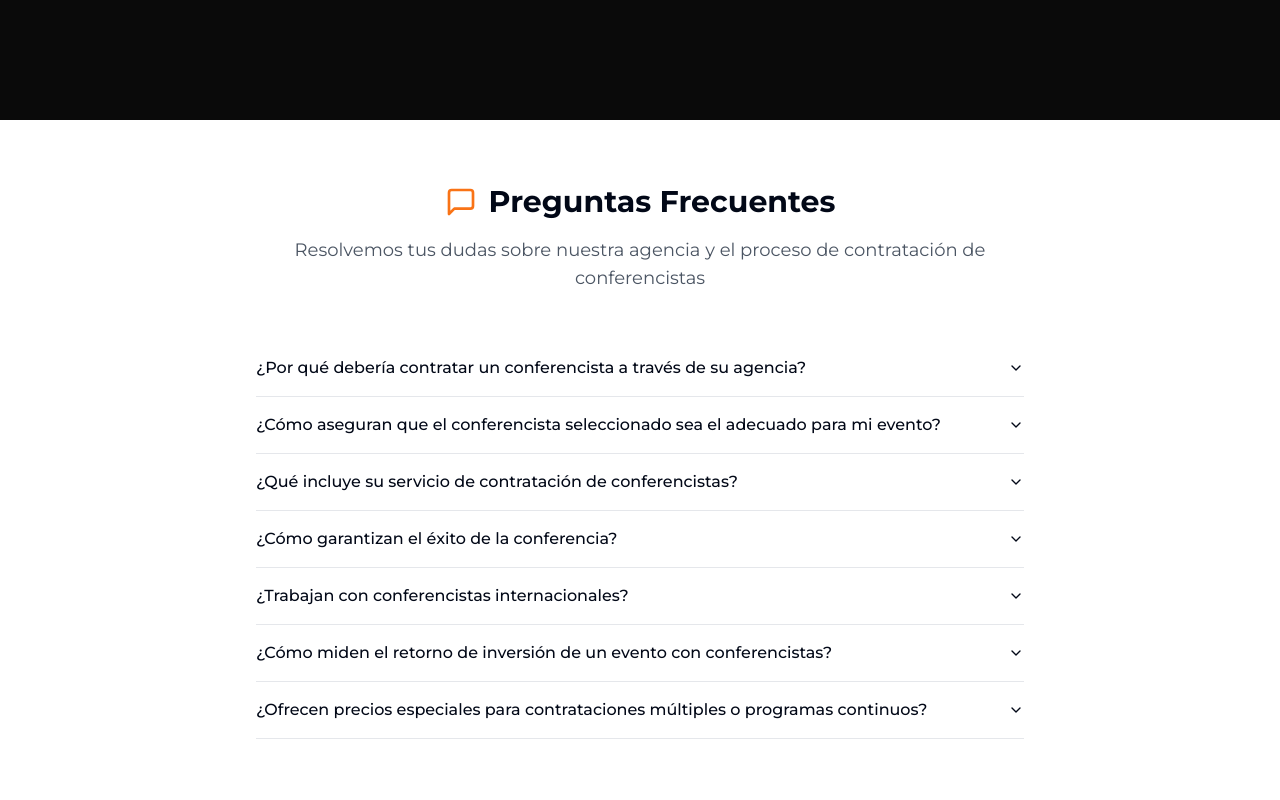
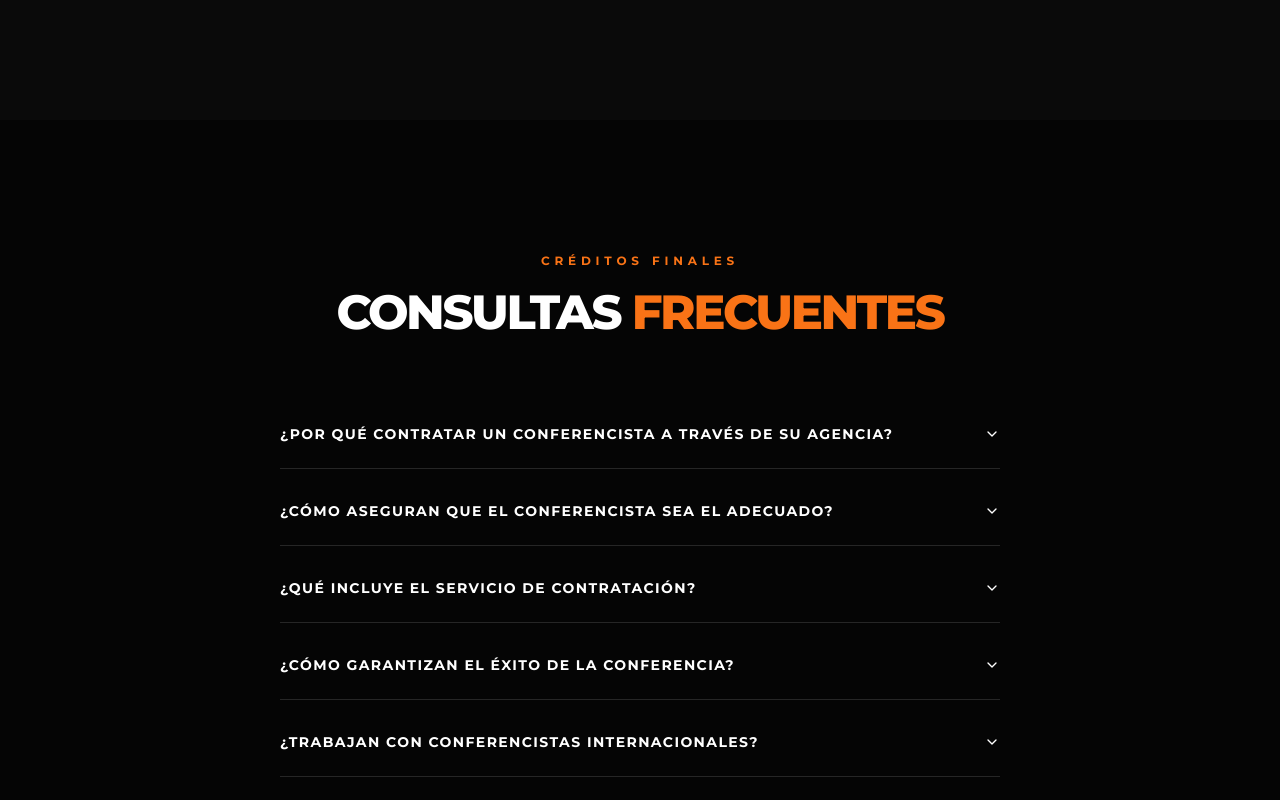
Before and after one commit to omarvillalobosai/conferencistasfamosos, a React (Vite) app: page /agencia in a window 1280 px wide. Shown: the part 3780-4580 px from the top of the page. Built offline with nearby package versions, Linux system fonts and the light colour scheme.

Commit message:
Changes
Co-authored-by: omarvillalobosai <181280332+omarvillalobosai@users.noreply.github.com>

```diff
--- a/src/components/agency/FaqSection.tsx
+++ b/src/components/agency/FaqSection.tsx
@@ -1,106 +1,64 @@
+import React from 'react';
+import { Accordion, AccordionContent, AccordionItem, AccordionTrigger } from '@/components/ui/accordion';
 
-import React from 'react';
-import { MessageSquare } from 'lucide-react';
-import { Accordion, AccordionContent, AccordionItem, AccordionTrigger } from '@/components/ui/accordion';
+const faqs = [
+  {
+    q: '¿Por qué contratar un conferencista a través de su agencia?',
+    a: 'Obtienes un servicio integral: asesoría personalizada, selección del conferencista ideal, gestión logística completa y garantía de satisfacción. Nos enfocamos en el ROI real de tu evento.',
+  },
+  {
+    q: '¿Cómo aseguran que el conferencista sea el adecuado?',
+    a: 'Analizamos objetivos, perfil de audiencia y resultados esperados. Recomendamos únicamente conferencistas con experiencia comprobada en contextos similares.',
+  },
+  {
+    q: '¿Qué incluye el servicio de contratación?',
+    a: 'Asesoría en selección, coordinación de agenda, gestión de contratos, requisitos técnicos, traslados y hospedaje, material promocional y seguimiento post-evento. Solución llave en mano.',
+  },
+  {
+    q: '¿Cómo garantizan el éxito de la conferencia?',
+    a: 'Con nuestro proceso de 4 pasos: diagnóstico, selección, preparación personalizada del contenido y medición post-evento. Respaldado personalmente por nuestro CEO.',
+  },
+  {
+    q: '¿Trabajan con conferencistas internacionales?',
+    a: 'Sí. Contamos con red global en múltiples idiomas y gestionamos toda la logística internacional: traslados, visas, hospedaje y requisitos técnicos.',
+  },
+  {
+    q: '¿Cómo miden el retorno de inversión del evento?',
+    a: 'Definimos KPIs relevantes antes del evento: encuestas pre/post, cambios comportamentales, métricas de productividad, leads y conversiones según el caso.',
+  },
+  {
+    q: '¿Ofrecen precios para contrataciones múltiples?',
+    a: 'Sí. Diseñamos paquetes corporativos con beneficios económicos y seguimiento integral para programas continuos de capacitación.',
+  },
+];
 
 const FaqSection: React.FC = () => {
   return (
-    <section className="py-16 bg-white">
-      <div className="container mx-auto px-4">
-        <div className="text-center mb-12">
-          <div className="flex items-center justify-center mb-4">
-            <MessageSquare className="text-orange-500 mr-3" size={32} />
-            <h2 className="text-3xl font-bold">Preguntas Frecuentes</h2>
-          </div>
-          <p className="text-lg text-gray-600 max-w-3xl mx-auto">
-            Resolvemos tus dudas sobre nuestra agencia y el proceso de contratación de conferencistas
-          </p>
+    <section className="py-32 bg-[#050505] text-white">
+      <div className="max-w-3xl mx-auto px-6">
+        <div className="text-center mb-16">
+          <span className="text-orange-500 uppercase tracking-[0.4em] text-xs font-bold">Créditos finales</span>
+          <h2 className="text-4xl md:text-5xl font-black uppercase mt-4 tracking-tighter">
+            Consultas <span className="text-orange-500">frecuentes</span>
+          </h2>
         </div>
 
-        <div className="max-w-3xl mx-auto">
-          <Accordion type="single" collapsible className="w-full">
-            <AccordionItem value="item-1">
-              <AccordionTrigger className="text-left">
-                ¿Por qué debería contratar un conferencista a través de su agencia?
+        <Accordion type="single" collapsible className="w-full space-y-2">
+          {faqs.map((item, i) => (
+            <AccordionItem
+              key={i}
+              value={`item-${i}`}
+              className="border-b border-neutral-800 border-t-0"
+            >
+              <AccordionTrigger className="text-left font-bold uppercase text-sm tracking-widest text-white hover:text-orange-500 hover:no-underline py-6">
+                {item.q}
               </AccordionTrigger>
-              <AccordionContent className="text-gray-700">
-                Contratando a través de Conferencistas Famosos obtienes un servicio integral que incluye asesoría personalizada,
-                selección del conferencista ideal para tu evento, gestión logística completa y garantía de satisfacción.
-                Además, nos enfocamos en el ROI de tu evento, asegurándonos que la inversión realizada genere resultados tangibles para tu organización.
+              <AccordionContent className="text-gray-400 leading-relaxed pb-6">
+                {item.a}
               </AccordionContent>
             </AccordionItem>
-
-            <AccordionItem value="item-2">
-              <AccordionTrigger className="text-left">
-                ¿Cómo aseguran que el conferencista seleccionado sea el adecuado para mi evento?
-              </AccordionTrigger>
-              <AccordionContent className="text-gray-700">
-                Realizamos un análisis detallado de las necesidades específicas de tu evento, incluyendo objetivos,
-                perfil de la audiencia y resultados esperados. Con esta información, recomendamos únicamente conferencistas
-                que tienen experiencia comprobada generando impacto en contextos similares, asegurando así la mejor elección para tus objetivos.
-              </AccordionContent>
-            </AccordionItem>
-
-            <AccordionItem value="item-3">
-              <AccordionTrigger className="text-left">
-                ¿Qué incluye su servicio de contratación de conferencistas?
-              </AccordionTrigger>
-              <AccordionContent className="text-gray-700">
-                Nuestro servicio incluye asesoría completa en la selección del conferencista, coordinación de agenda,
-                gestión de contratos, requisitos técnicos, traslados y hospedaje cuando corresponda, material promocional
-                para tu evento, y seguimiento post-evento para evaluar resultados y satisfacción. Ofrecemos una solución llave en mano.
-              </AccordionContent>
-            </AccordionItem>
-
-            <AccordionItem value="item-4">
-              <AccordionTrigger className="text-left">
-                ¿Cómo garantizan el éxito de la conferencia?
-              </AccordionTrigger>
-              <AccordionContent className="text-gray-700">
-                Garantizamos el éxito a través de nuestro proceso de cuatro pasos: 1) Diagnóstico detallado de necesidades,
-                2) Selección del conferencista con la experiencia y enfoque adecuados, 3) Preparación personalizada del contenido
-                en colaboración con el cliente, y 4) Medición de resultados post-evento para asegurar que se cumplieron los objetivos propuestos.
-                Además, ofrecemos una garantía de satisfacción respaldada personalmente por nuestro CEO.
-              </AccordionContent>
-            </AccordionItem>
-
-            <AccordionItem value="item-5">
-              <AccordionTrigger className="text-left">
-                ¿Trabajan con conferencistas internacionales?
-              </AccordionTrigger>
-              <AccordionContent className="text-gray-700">
-                Sí, contamos con una red global de conferencistas de primer nivel en múltiples idiomas.
-                Gestionamos todos los aspectos logísticos incluyendo traslados internacionales, visas de trabajo cuando son necesarias,
-                hospedaje y requisitos técnicos específicos. Nuestra experiencia internacional asegura una coordinación perfecta
-                sin importar el origen del conferencista o la ubicación del evento.
-              </AccordionContent>
-            </AccordionItem>
-
-            <AccordionItem value="item-6">
-              <AccordionTrigger className="text-left">
-                ¿Cómo miden el retorno de inversión de un evento con conferencistas?
-              </AccordionTrigger>
-              <AccordionContent className="text-gray-700">
-                Implementamos diversas metodologías de medición según los objetivos específicos del evento:
-                para eventos corporativos utilizamos encuestas pre y post evento, evaluación de cambios comportamentales,
-                métricas de desempeño y productividad. Para eventos comerciales, medimos leads generados, conversiones y ventas.
-                Trabajamos con cada cliente para establecer KPIs relevantes y medibles antes del evento.
-              </AccordionContent>
-            </AccordionItem>
-
-            <AccordionItem value="item-7">
-              <AccordionTrigger className="text-left">
-                ¿Ofrecen precios especiales para contrataciones múltiples o programas continuos?
-              </AccordionTrigger>
-              <AccordionContent className="text-gray-700">
-                Sí, diseñamos paquetes personalizados para organizaciones que requieren múltiples conferencistas o
-                programas continuos de capacitación. Estos paquetes no solo ofrecen beneficios económicos, sino también
-                una mayor coherencia en los contenidos, seguimiento más efectivo y un acompañamiento integral que potencia
-                los resultados a largo plazo. Consultanos sobre nuestros paquetes corporativos.
-              </AccordionContent>
-            </AccordionItem>
-          </Accordion>
-        </div>
+          ))}
+        </Accordion>
       </div>
     </section>
   );
```
